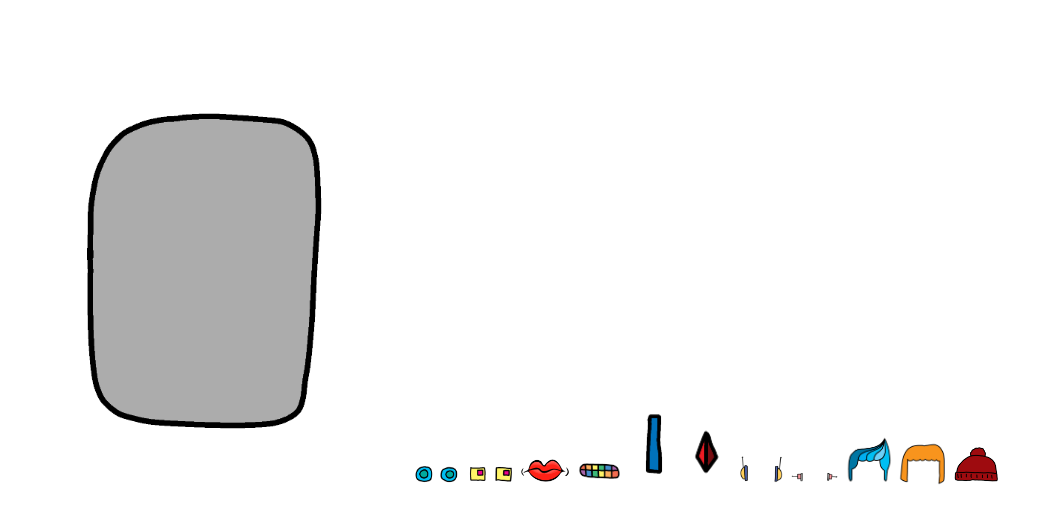
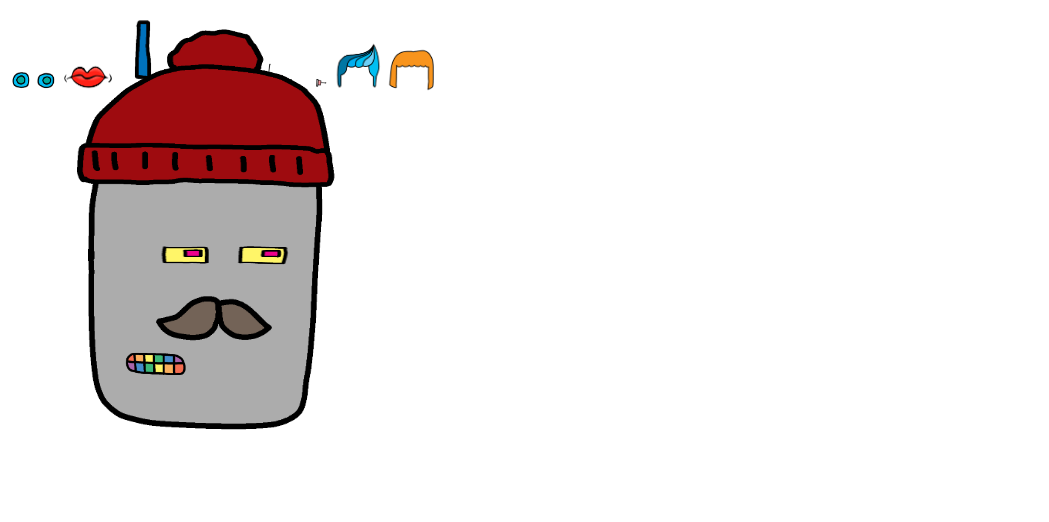
Before and after one commit to Kugellehenerin/CF-CSS3-DAY01-Victoria-Aaron, a plain HTML site: page intermediate_exercise3/robot.html in a window 1280 px wide. Shown: the whole page, without its empty margins (0-1049 px from the left). Drawn offline with Linux system fonts and the light colour scheme.

Commit message:
Aarons version of the robots

```diff
--- a/intermediate_exercise3/robot.css
+++ b/intermediate_exercise3/robot.css
@@ -1,6 +1,38 @@
 img {
   width: 50px;
 }
+body{
+  padding: 1px;
+}
 #face {
   width: 400px;
+  position: absolute;
+  }
+#hat{
+ width: 300px;
+ position: absolute;
+ height: 200px;
+ left: 60px;
 }
+#eyes2{
+  position: absolute;
+scale: 300%;
+top: 250px;
+  height: 10px;
+  left: 200px;
+}
+#mouth2{
+  position: absolute;
+  top: 350px;
+  left: 130px;
+  scale: 150%;
+}
+#moustache{
+  position: absolute;
+  top: 300px;
+  left: 190px;
+  scale: 300%;
+}
+#eyes1 #mouth1 #nose #nose2 #ears1 #ears2 #hair1 #hair2 {
+  display: none;
+}
--- a/intermediate_exercise3/robot.html
+++ b/intermediate_exercise3/robot.html
@@ -17,7 +17,7 @@
     <img id="hair1" src="hair1.png">
     <img id="hair2" src="hair2.png">
     <img id="hat" src="hat.png">
-
+    <img id="moustache" src="moustache.png">
   </body>
 
 </html>
```
